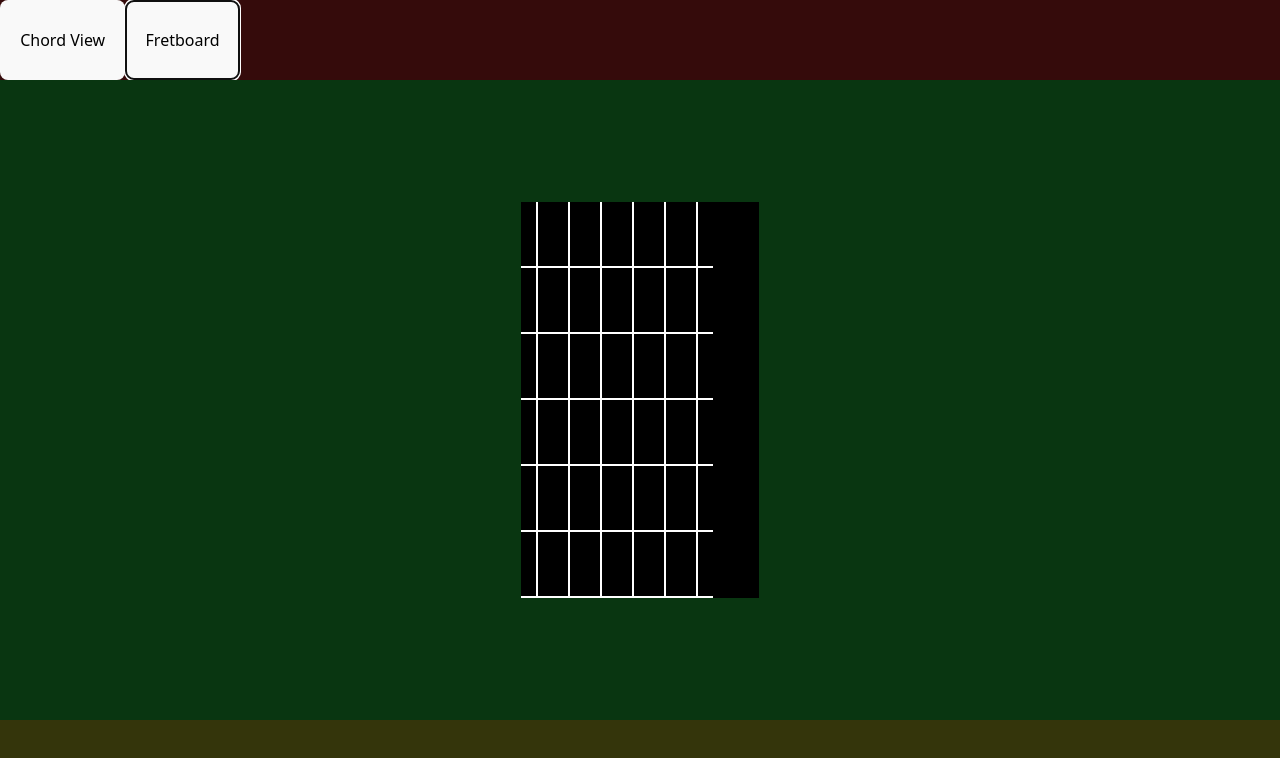
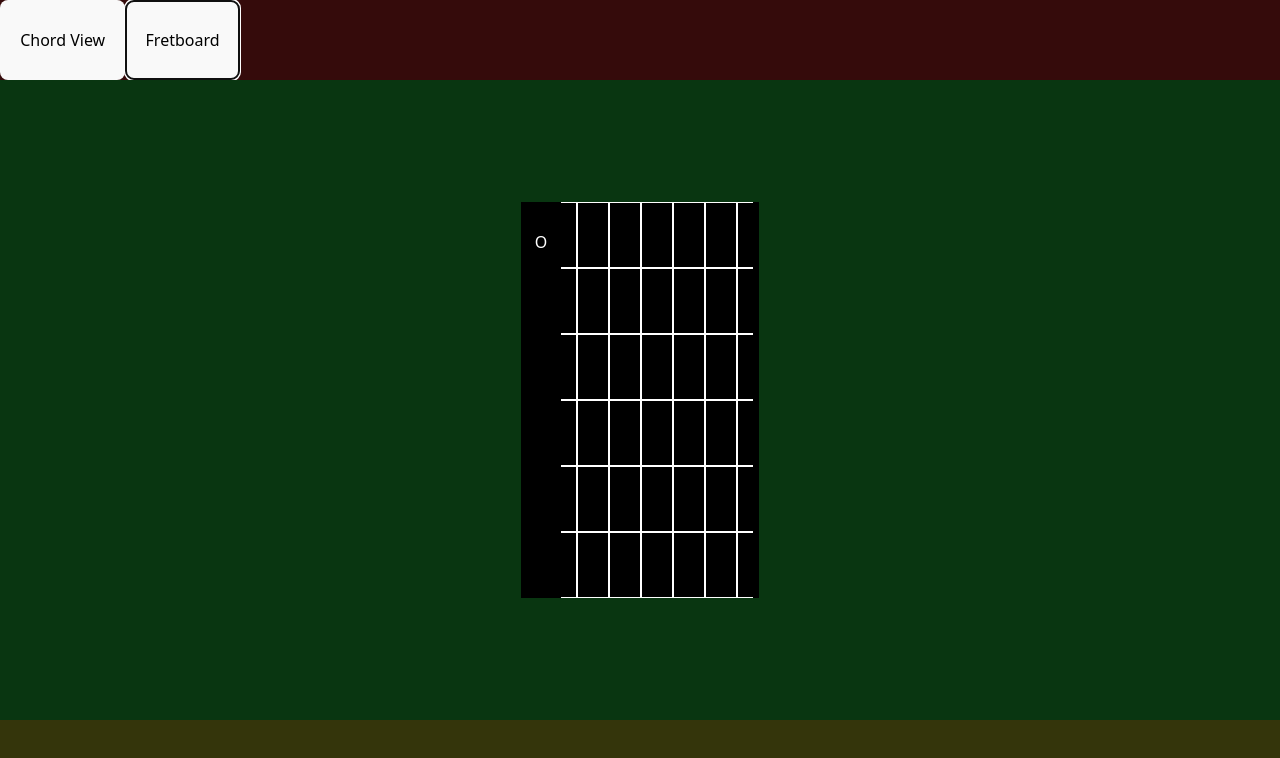
Before and after one commit to Munrock/isaac-fretboard, a React (Vite) app: page / in a window 1280 px wide. Both pictures are taken after a click on the button "Fretboard". Shown: the top 758 px of the page. Built offline with nearby package versions, Linux system fonts and the light colour scheme.

Commit message:
Add fret reference display and adjust layout styles

```diff
--- a/src/components/fretboard/Board.tsx
+++ b/src/components/fretboard/Board.tsx
@@ -26,6 +26,9 @@ const Board: React.FC<BoardInterface> = ({
 
   return (
     <div className={styles.fretboard}>
+      <div className={styles.fretReference}>
+        {lowFret === 0 ? "O" : lowFret}
+      </div>
       {[6, 5, 4, 3, 2, 1].map((gs) => (
         <GuitarString
           key={gs}
--- a/src/components/fretboard/Fretboard.module.css
+++ b/src/components/fretboard/Fretboard.module.css
@@ -13,7 +13,7 @@
 .fretboard {
   display: flex;
   flex-direction: row;
-  align-items: center;
+  align-items: top;
   max-width: 100vw;
   max-height: 100vh;
   aspect-ratio: 3 / 5;
@@ -30,7 +30,8 @@
   max-height: calc(100% / 5);
   min-width: 2em;
   aspect-ratio: 1/2;
-  border-bottom: solid 2px #ffffff;
+  border-bottom: solid 1px #ffffff;
+  border-top: solid 1px #ffffff;
   color: red;
   position: relative;
   display: flex;
@@ -57,3 +58,14 @@
   pointer-events: none;
   z-index: 0;
 }
+
+.fretReference {
+  max-width: calc(100% / 6);
+  max-height: calc(100% / 5);
+  min-width: 2em;
+  aspect-ratio: 1/2;
+  display: flex;
+  align-items: center;
+  justify-content: center;
+  text-align: center;
+}
```
